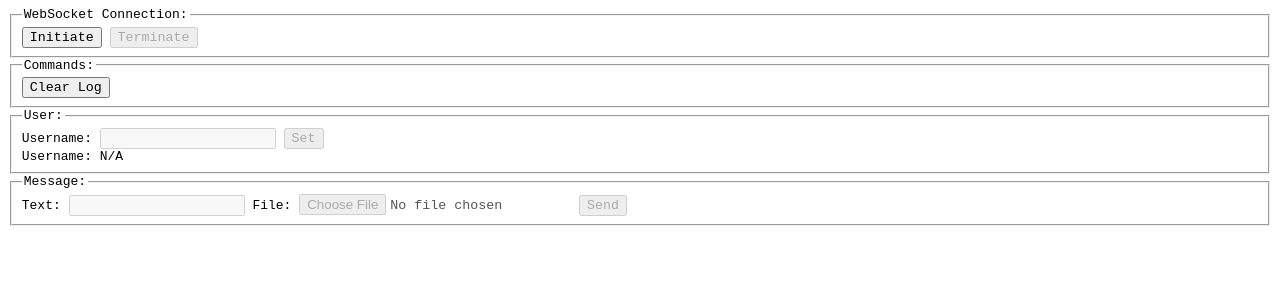
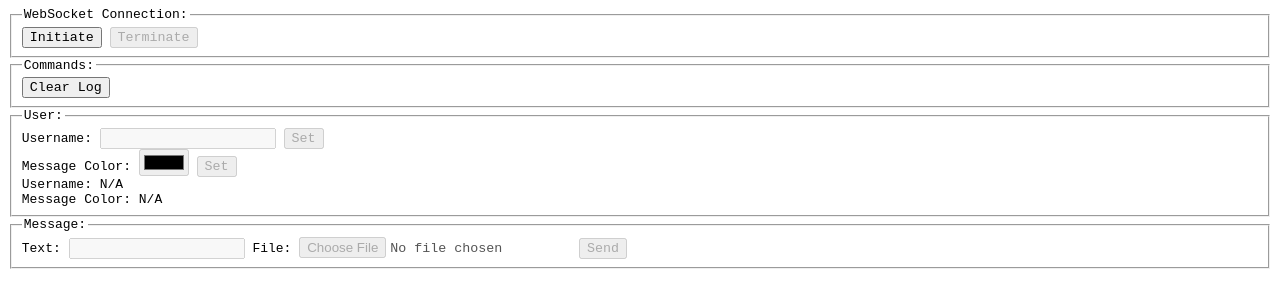
Before and after one commit to Avvyxx/chat-app, a website: page site/index.html in a window 1280 px wide. Shown: the part 43-350 px from the top of the page. Drawn offline with Linux system fonts and the light colour scheme.

Commit message:
message color html structure

```diff
--- a/site/index.html
+++ b/site/index.html
@@ -32,14 +32,24 @@
                 <fieldset class="user-info">
                     <legend>User:</legend>
                     <div>
-                        <label for="username">
-                            Username:
-                            <input type="text" id="username" name="username" disabled=""/>
-                        </label>
-                        <button id="set-username" type="button" disabled="">Set</button>
+                        <div>
+                            <label for="username">
+                                Username:
+                                <input type="text" id="username" name="username" disabled=""/>
+                            </label>
+                            <button id="set-username" type="button" disabled="">Set</button>
+                        </div>
+                        <div>
+                            <label for="message-color">
+                                Message Color:
+                                <input type="color" id="message-color" name="message-color" disabled=""/>
+                            </label>
+                            <button id="set-message-color" type="button" disabled="">Set</button>
+                        </div>
                     </div>
                     <div>
                         <p>Username: <span id="cur-username">N/A</span></p>
+                        <p>Message Color: <span id="cur-message-color">N/A</span></p>
                     </div>
                 </fieldset>
                 <fieldset>
```
